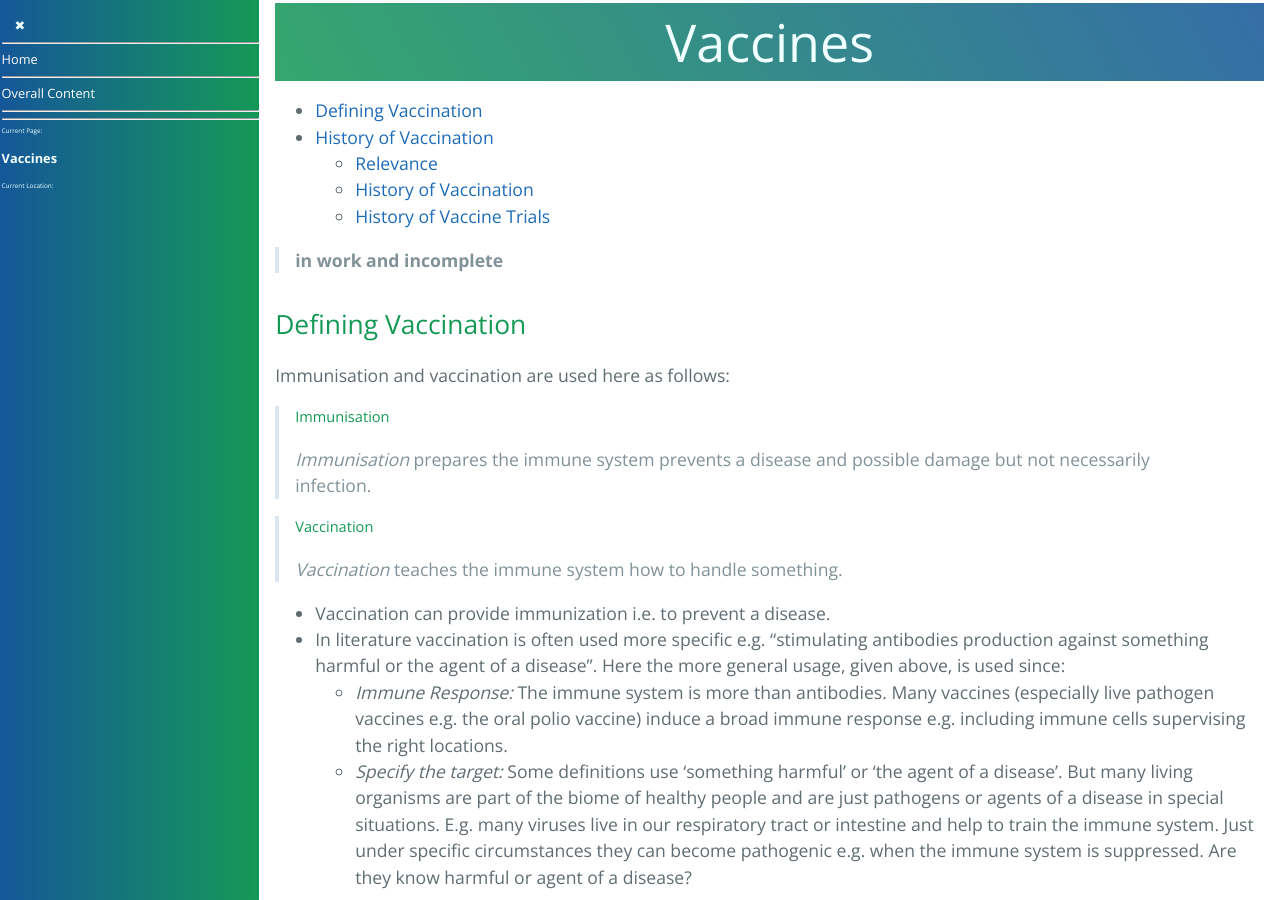
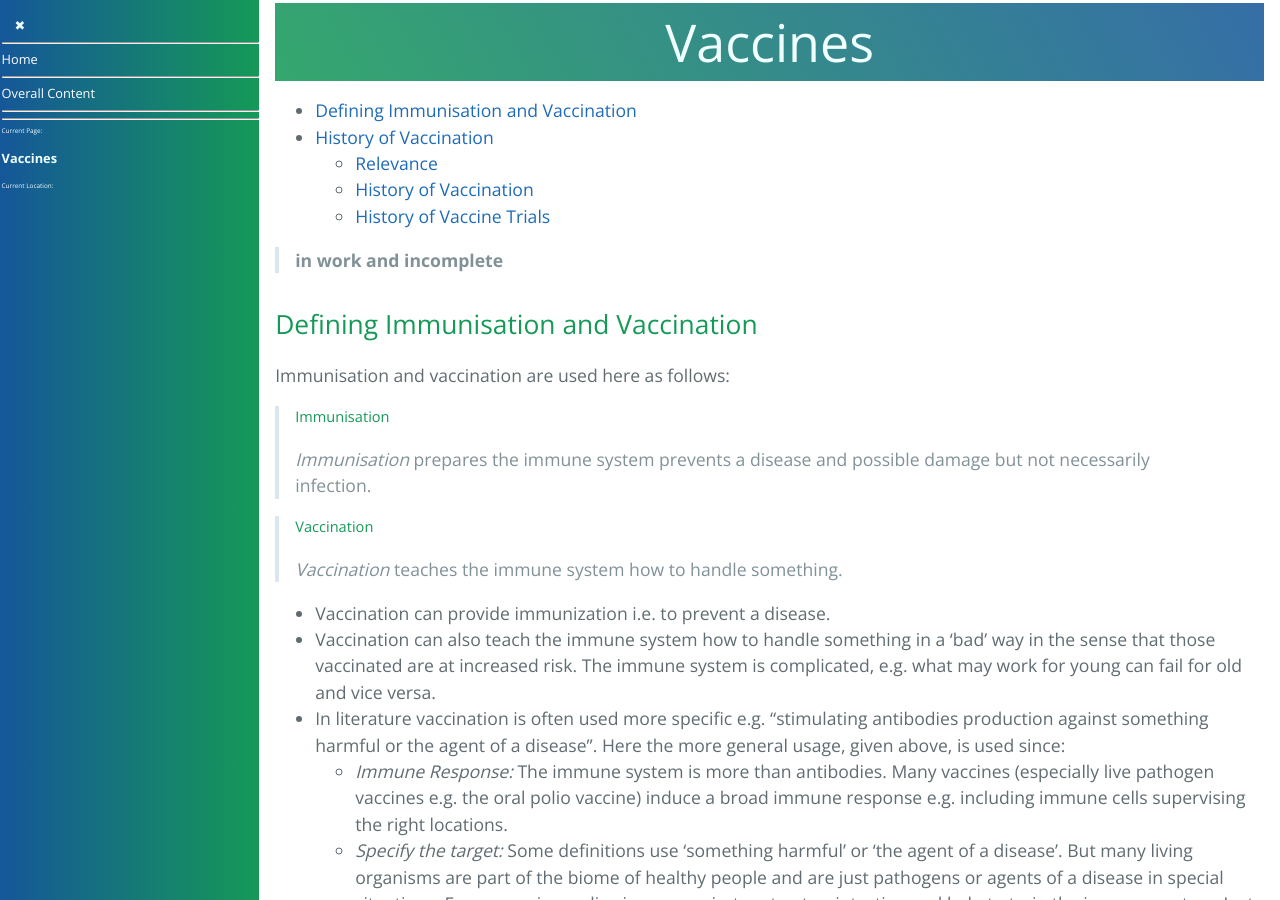
Before and after one commit to forestgrape/coronavirus, a Jekyll site: the page built from 10_vaccines/immunization.md, in a window 1280 px wide and 900 px high. Built offline with Jekyll 4.4.1, drawn with Linux system fonts in a browser that asks for light colours; our own code applies the rules of GitHub Pages for plain Markdown files.

Commit message:
renamed vaccines.md to immunization.md

```diff
--- a/10_vaccines/vaccines.md
+++ b/10_vaccines/immunization.md
@@ -1,6 +1,6 @@
 # Vaccines
 
-* [Defining Vaccination](#defining-vaccination)
+* [Defining Immunisation and Vaccination](#defining-immunisation-and-vaccination)
 * [History of Vaccination](#history-of-vaccination)
   * [Relevance](#relevance)
   * [History of Vaccination](#history-of-vaccination-1)
@@ -8,7 +8,7 @@
 
 > **in work and incomplete**
 
-## Defining Vaccination
+## Defining Immunisation and Vaccination
 Immunisation and vaccination are used here as follows:
 
 > ##### Immunisation
@@ -18,6 +18,7 @@ Immunisation and vaccination are used here as follows:
 > *Vaccination* teaches the immune system how to handle something.
 
 * Vaccination can provide immunization i.e. to prevent a disease.
+* Vaccination can also teach the immune system how to handle something in a 'bad' way in the sense that those vaccinated are at increased risk. The immune system is complicated, e.g. what may work for young can fail for old and vice versa.
 * In literature vaccination is often used more specific e.g. "stimulating antibodies production against something harmful or the agent of a disease". Here the more general usage, given above, is used since:
   * _Immune Response:_ The immune system is more than antibodies. Many vaccines (especially live pathogen vaccines e.g. the oral polio vaccine) induce a broad immune response e.g. including immune cells supervising the right locations.
   * _Specify the target:_ Some definitions use 'something harmful' or 'the agent of a disease'. But many living organisms are part of the biome of healthy people and are just pathogens or agents of a disease in special situations. E.g. many viruses live in our respiratory tract or intestine and help to train the immune system. Just under specific circumstances they can become pathogenic e.g. when the immune system is suppressed. Are they know harmful or agent of a disease?
```
